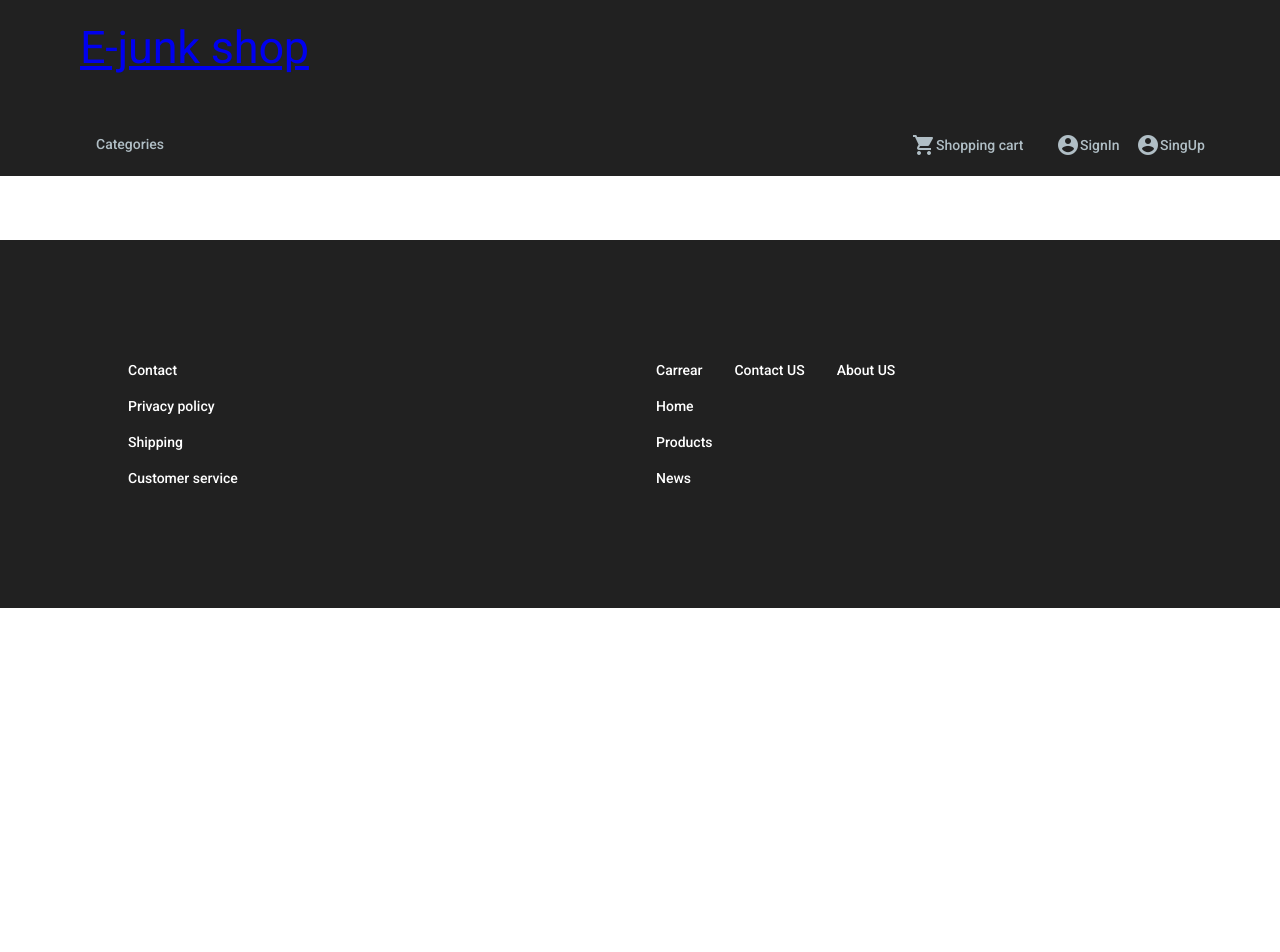
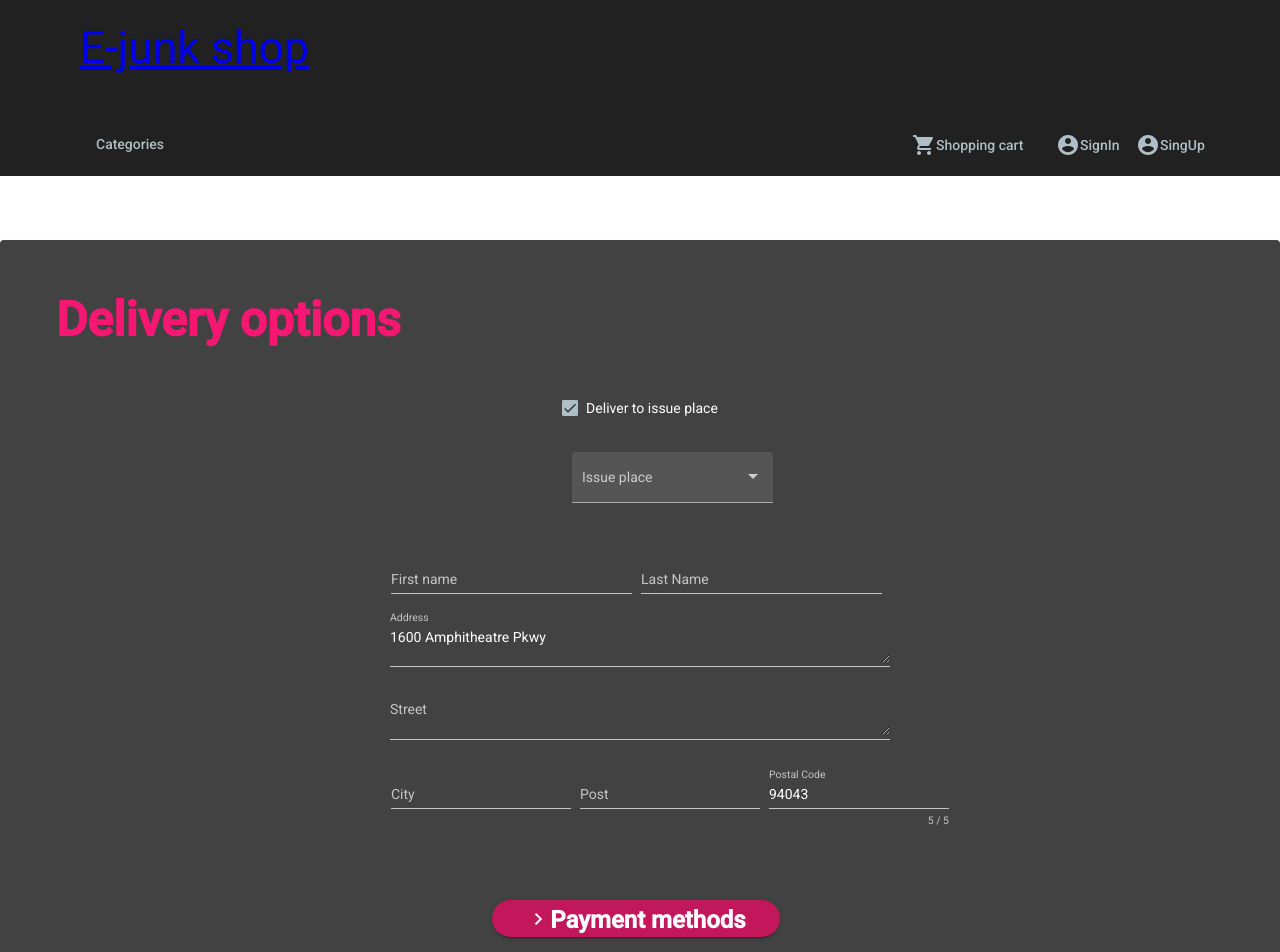
Before and after one commit to jperdek/security-eshop, an Angular app: page /delivery in a window 1280 px wide. Before the commit this address led to /. Shown: the top 952 px of the page. Before the commit the page ends 800 px from the top, so only its background shows below. Built offline with nearby package versions, Linux system fonts and the light colour scheme.

Commit message:
Delivery options created

```diff
--- a/src/app/app-routing.module.ts
+++ b/src/app/app-routing.module.ts
@@ -1,5 +1,6 @@
 import { NgModule } from '@angular/core';
 import { Routes, RouterModule } from '@angular/router';
+import { DeliveryInfoComponent } from './delivery-info/delivery-info.component';
 import { LoginComponent } from './login/login.component';
 import { PayingMethodsComponent } from './paying-methods/paying-methods.component';
 import { ProductContentComponent } from './product-content/product-content.component';
@@ -24,6 +25,10 @@ const routes: Routes = [
   component: ShoppingCartComponent
   },
   {
+    path: 'delivery',
+   component: DeliveryInfoComponent
+  },
+  {
     path: 'paying-methods',
    component: PayingMethodsComponent
   }
--- a/src/app/app.module.ts
+++ b/src/app/app.module.ts
@@ -20,6 +20,7 @@ import { FooterComponent } from './footer/footer.component';
 import { ProductContentComponent } from './product-content/product-content.component';
 import { ShoppingCartComponent } from './shopping-cart/shopping-cart.component';
 import { PayingMethodsComponent } from './paying-methods/paying-methods.component';
+import { DeliveryInfoComponent } from './delivery-info/delivery-info.component';
 
 @NgModule({
   declarations: [
@@ -32,7 +33,8 @@ import { PayingMethodsComponent } from './paying-methods/paying-methods.componen
     FooterComponent,
     ProductContentComponent,
     ShoppingCartComponent,
-    PayingMethodsComponent
+    PayingMethodsComponent,
+    DeliveryInfoComponent
   ],
   imports: [
     BrowserModule,
--- /dev/null
+++ b/src/app/delivery-info/delivery-info.component.css
@@ -0,0 +1,55 @@
+.issue-place-select {
+    display: flex;
+    justify-content: center;
+    margin: 2rem;
+}
+
+.footer-delivery {
+    display: flex;
+    flex-flow: row-reverse;
+    margin-right: 5rem;
+    margin-top: 4rem !important;
+    margin-bottom: 1.2rem !important;
+}
+
+.footer-delivery-center {
+    justify-content: center;
+    margin-right: 0;
+}
+
+.main-button {
+    width: 18rem;
+    border-radius: 20px;
+    font-weight: bold;
+    font-size: 1.5rem;
+}
+
+.title {
+    display: block;
+    font-size: 3rem;
+    font-weight: bold;
+    color: #F51771;
+    padding-top: 3rem;
+    padding-left: 1.5rem;
+    padding-bottom: 1rem;
+}
+
+.adress-content {
+    display: flex;
+    justify-content: center;
+}
+
+.address-form {
+    min-width: 150px;
+    max-width: 500px;
+    width: 100%;
+}
+
+
+.example-full-width {
+    width: 100%;
+}
+
+td {
+    padding-right: 8px;
+}
--- /dev/null
+++ b/src/app/delivery-info/delivery-info.component.html
@@ -0,0 +1,71 @@
+<mat-card >
+    <mat-card-header class="header-card">
+        <mat-card-title class="mat-headline title">Delivery options</mat-card-title>
+    </mat-card-header>
+
+    <section class="example-section issue-place-select">
+      <mat-checkbox class="example-margin" [(ngModel)]="checked">Deliver to issue place</mat-checkbox>
+    </section>
+
+
+    <mat-form-field  appearance="fill" class="issue-place-select" fxLayout="row" fxFill>
+        <mat-label>Issue place</mat-label>
+        <mat-select [formControl]="deliveryControl" [disabled]="!checked">
+            <mat-option>-- None --</mat-option>
+            <mat-optgroup *ngFor="let group of deliveryGroups" [label]="group.name"
+                        [disabled]="group.disabled">
+                <mat-option *ngFor="let place of group.city" [value]="place.value">
+                    {{place.viewValue}}
+                </mat-option>
+            </mat-optgroup>
+        </mat-select>
+    </mat-form-field>
+    <div class="adress-content">
+        <form class="address-form">
+
+            <table class="example-full-width" cellspacing="0"><tr>
+                <td><mat-form-field class="example-full-width">
+                <mat-label>First name</mat-label>
+                <input matInput>
+                </mat-form-field></td>
+                <td><mat-form-field class="example-full-width">
+                <mat-label>Last Name</mat-label>
+                <input matInput>
+                </mat-form-field></td>
+            </tr></table>
+
+            <p>
+                <mat-form-field class="example-full-width">
+                <mat-label>Address</mat-label>
+                <textarea matInput placeholder="Ex. 100 Main St">1600 Amphitheatre Pkwy</textarea>
+                </mat-form-field>
+                <mat-form-field class="example-full-width">
+                <mat-label>Street</mat-label>
+                <textarea matInput></textarea>
+                </mat-form-field>
+            </p>
+
+            <table class="example-full-width" cellspacing="0"><tr>
+                <td><mat-form-field class="example-full-width">
+                <mat-label>City</mat-label>
+                <input matInput placeholder="Ex. San Francisco">
+                </mat-form-field></td>
+                <td><mat-form-field class="example-full-width">
+                <mat-label>Post</mat-label>
+                <input matInput placeholder="Ex. California">
+                </mat-form-field></td>
+                <td><mat-form-field class="example-full-width">
+                <mat-label>Postal Code</mat-label>
+                <input matInput #postalCode maxlength="5" placeholder="Ex. 94105" value="94043">
+                <mat-hint align="end">{{postalCode.value.length}} / 5</mat-hint>
+                </mat-form-field></td>
+            </tr></table>
+        </form>
+    </div>
+    <mat-card-actions class="footer-card footer-delivery footer-delivery-center">
+        <button color="primary" mat-raised-button class="icon-button" class="main-button" [routerLink]="'/paying-methods'">
+            <mat-icon>keyboard_arrow_right</mat-icon>
+            <span>Payment methods</span>
+        </button>
+    </mat-card-actions>
+</mat-card>
--- /dev/null
+++ b/src/app/delivery-info/delivery-info.component.ts
@@ -0,0 +1,61 @@
+import { Component, OnInit } from '@angular/core';
+import {FormControl} from '@angular/forms';
+import {ThemePalette} from '@angular/material/core';
+
+interface DeliveryCity {
+  value: string;
+  viewValue: string;
+}
+
+interface DeliveryCompanies {
+  disabled?: boolean;
+  name: string;
+  city: DeliveryCity[];
+}
+
+@Component({
+  selector: 'app-delivery-info',
+  templateUrl: './delivery-info.component.html',
+  styleUrls: ['./delivery-info.component.css']
+})
+
+export class DeliveryInfoComponent implements OnInit {
+
+  constructor() { }
+
+  ngOnInit(): void {
+  }
+
+  olor: ThemePalette = 'accent';
+  checked = true;
+
+  deliveryControl = new FormControl();
+  deliveryGroups: DeliveryCompanies[] = [
+    {
+      name: 'DHL',
+      city: [
+        { value: 'trnava56', viewValue: 'Trnava 56'},
+        { value: 'kralovany512', viewValue: 'Kralovany 512'},
+        { value: 'liptMikulas12', viewValue: 'Liptovsky Mikulas 12'}
+      ]
+    },
+    {
+      name: 'Geis',
+      city: [
+        { value: 'nitra58', viewValue: 'Nitra 58'},
+        { value: 'pezinok78', viewValue: 'Pezinok 78'},
+        { value: 'gabcikovo69', viewValue: 'Gabcikovo 69'},
+        { value: 'liptMikulas74', viewValue: 'Liptovsky Mikulas 74'}
+      ]
+    },
+    {
+      name: 'REMAX',
+      disabled: true,
+      city: [
+        { value: 'pezinok123', viewValue: 'Pezinok 123'},
+        { value: 'bratislava27', viewValue: 'Bratislava 27'},
+        { value: 'kosice13', viewValue: 'Kosice 13'}
+      ]
+    }
+  ];
+}
--- a/src/app/shopping-cart/shopping-cart.component.html
+++ b/src/app/shopping-cart/shopping-cart.component.html
@@ -113,12 +113,12 @@
         </mat-list>
     </mat-card-content>
   <mat-card-actions class="footer-cart" fxShow="true" fxHide.lt-md="true">
-    <button color="primary" mat-raised-button class="icon-button" class="main-button" [routerLink]="'/paying-methods'">
+    <button color="primary" mat-raised-button class="icon-button" class="main-button" [routerLink]="'/delivery'">
         <mat-icon>keyboard_arrow_right</mat-icon>
         <span>Choose shippment</span>
     </button>
  </mat-card-actions>
-  <mat-card-actions fxShow="false" fxShow.lt-md="true" fxHide.lt-lg="true" class="footer-cart footer-cart-center" [routerLink]="'/paying-methods'">
+  <mat-card-actions fxShow="false" fxShow.lt-md="true" fxHide.lt-lg="true" class="footer-cart footer-cart-center" [routerLink]="'/delivery'">
     <button color="primary" mat-raised-button class="icon-button" class="main-button">
         <mat-icon>keyboard_arrow_right</mat-icon>
         <span>Choose shippment</span>
```
Also changed, not shown: src/app/material/material.module.ts (+8 -2 lines), 1 other file (tests, documents, lock files or other folders).
